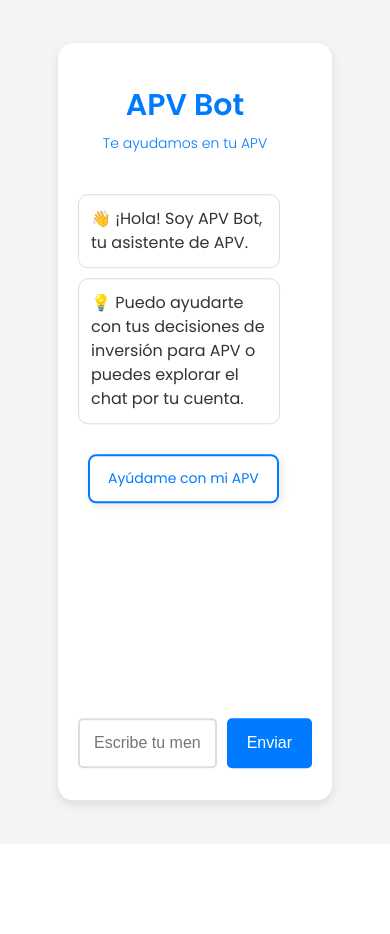
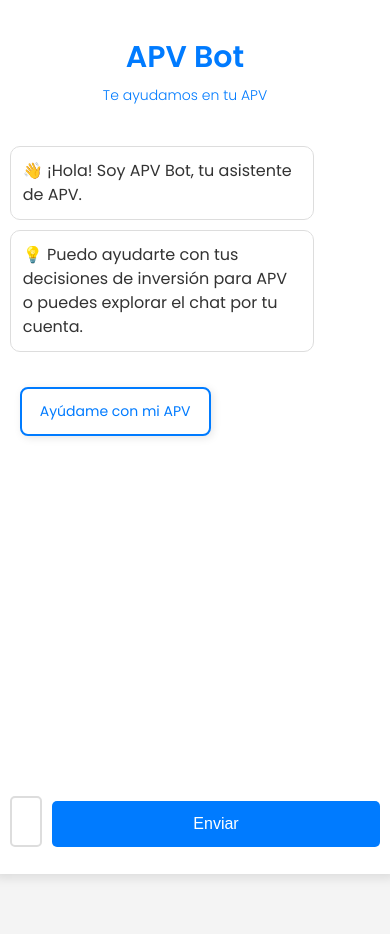
Before and after one commit to andreslib/chat_APV, a Flask app: page / in a window 390 px wide. Before the commit the page ends 811 px from the top, so only its background shows below. Run offline with Flask 3, Linux system fonts and the light colour scheme.

Commit message:
Making app responsive, remaining items on styles.css

```diff
--- a/static/styles.css
+++ b/static/styles.css
@@ -43,22 +43,26 @@
 }
 
 #chat-container {
-    width: 60%;
-    height: 85%;
+    width: 90%;
     max-width: 600px;
+    height: auto;
     background: white;
     border-radius: 15px;
     box-shadow: 0px 4px 10px rgba(0, 0, 0, 0.1);
-    overflow: hidden;
     padding: 20px;
     display: flex;
     flex-direction: column;
-    align-items: center; /* 🔹 Asegura que todo esté centrado */
-    justify-content: center;
-    position: absolute;
-    top: 50%;
-    left: 50%;
-    transform: translate(-50%, -50%); /* 🔹 Centrado exacto */
+    align-items: center;
+    position: relative;
+}
+
+@media screen and (max-width: 768px) {
+    #chat-container {
+        width: 95%;
+        height: 100vh;
+        border-radius: 0;
+        padding: 15px;
+    }
 }
 
 /* 🔹 Chatbox should have some spacing for better UI */
@@ -73,6 +77,12 @@
     display: flex;
     flex-direction: column;
     align-items: flex-start;
+}
+
+@media screen and (max-width: 768px) {
+    #chatbox {
+        height: 70vh;
+    }
 }
 
 /* 🔹 Contenedor del toggle y botón */
@@ -153,6 +163,13 @@
 
 button:hover {
     background: #0056b3;
+}
+
+@media screen and (max-width: 768px) {
+    button {
+        width: 100%;
+        margin-top: 5px;
+    }
 }
 
 /* 🔹 Estilos para el botón de sugerencia */
@@ -240,7 +257,7 @@
     transition: opacity 0.5s ease-in-out;
 }
 
-/* 🔹 Chat Form Styling */
+/* Chat form for input */
 #chat-form {
     display: flex;
     width: 100%;
@@ -249,9 +266,19 @@
     background: white;
     padding: 12px;
     border-top: 1px solid #ddd;
-    border-radius: 10px;
     box-shadow: 0px -2px 8px rgba(0, 0, 0, 0.05);
     margin-top: 10px;
+    position: fixed;
+    bottom: 0;
+    left: 0;
+    right: 0;
+}
+
+@media screen and (max-width: 768px) {
+    #chat-form {
+        flex-direction: column;
+        padding: 8px;
+    }
 }
 
 /* 🔹 Chat Input Styling */
@@ -288,14 +315,22 @@
 }
 
 /* Container Styling */
+/* Responsive APV Form */
 .apv-form-container {
-    background-color: #f8f9fa; /* Light background */
+    background-color: #f8f9fa;
     border-radius: 8px;
     padding: 15px;
     margin-top: 10px;
     box-shadow: 0px 4px 10px rgba(0, 0, 0, 0.1);
     width: 100%;
     max-width: 350px;
+}
+
+@media screen and (max-width: 768px) {
+    .apv-form-container {
+        width: 90%;
+        padding: 15px;
+    }
 }
 
 /* Title */
```
